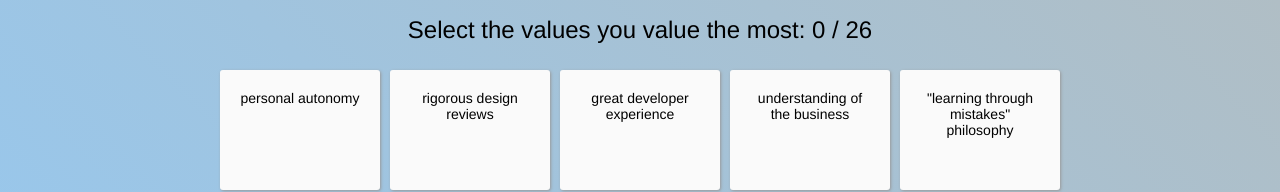
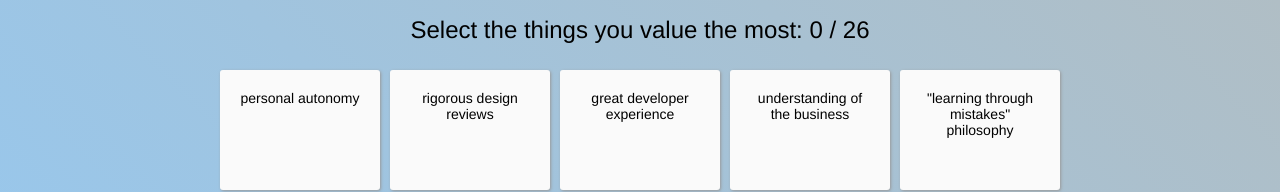
Before and after one commit to snakescott/engvalues, a React (Create React App) app: page / in a window 1280 px wide. Shown: the top 192 px of the page. Built offline with nearby package versions, Linux system fonts and the light colour scheme.

Commit message:
Small change to test deploy

```diff
--- a/src/App.js
+++ b/src/App.js
@@ -59,7 +59,7 @@ class App extends Component {
     return (
       <div className="App">
         <h1 className="instructions">
-          Select the values you value
+          Select the things you value
           the most: <span className="progress">
             <span className="number-selected" key={numSelected}>{ numSelected }</span> / { needed }
           </span>
```
